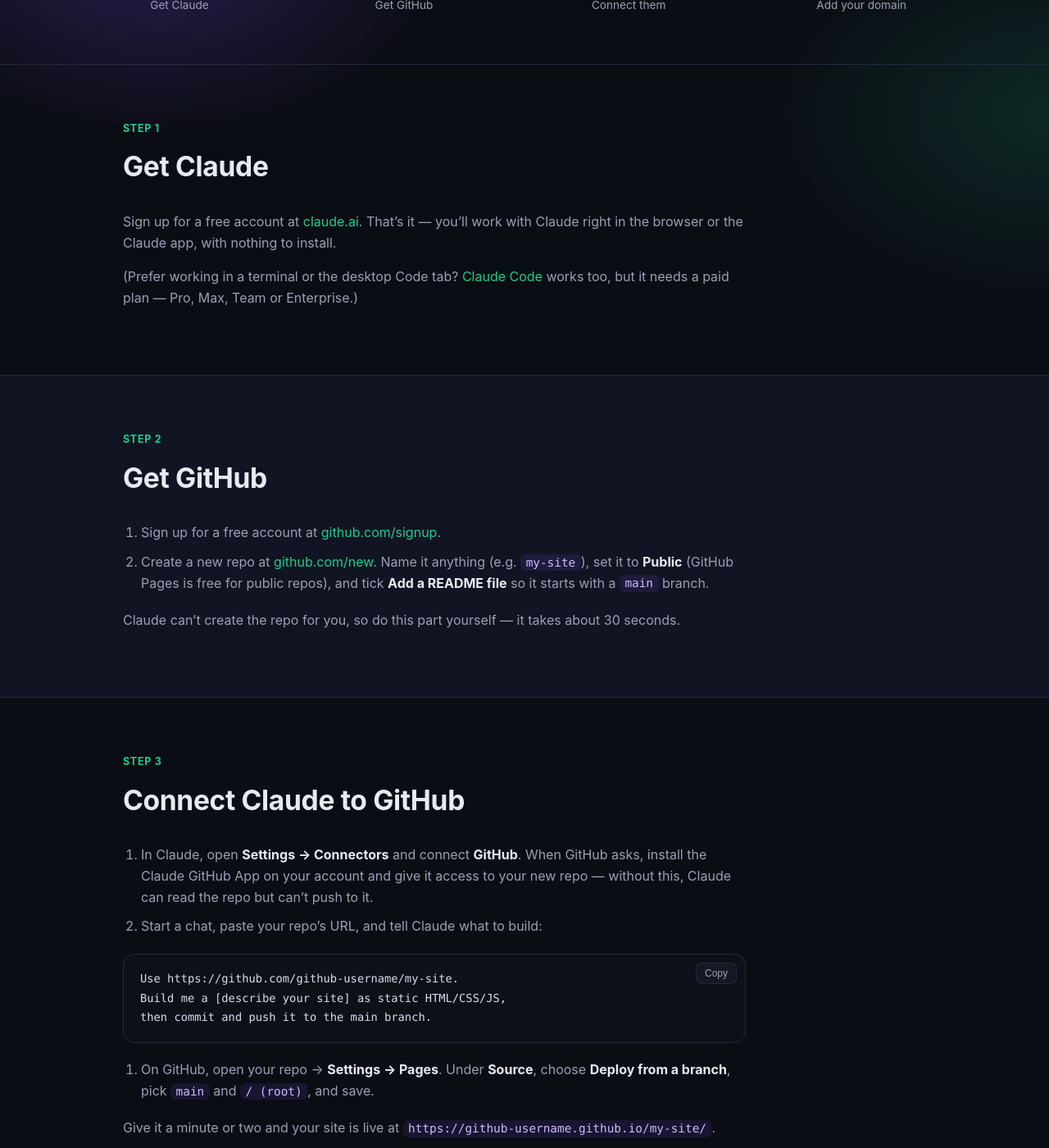
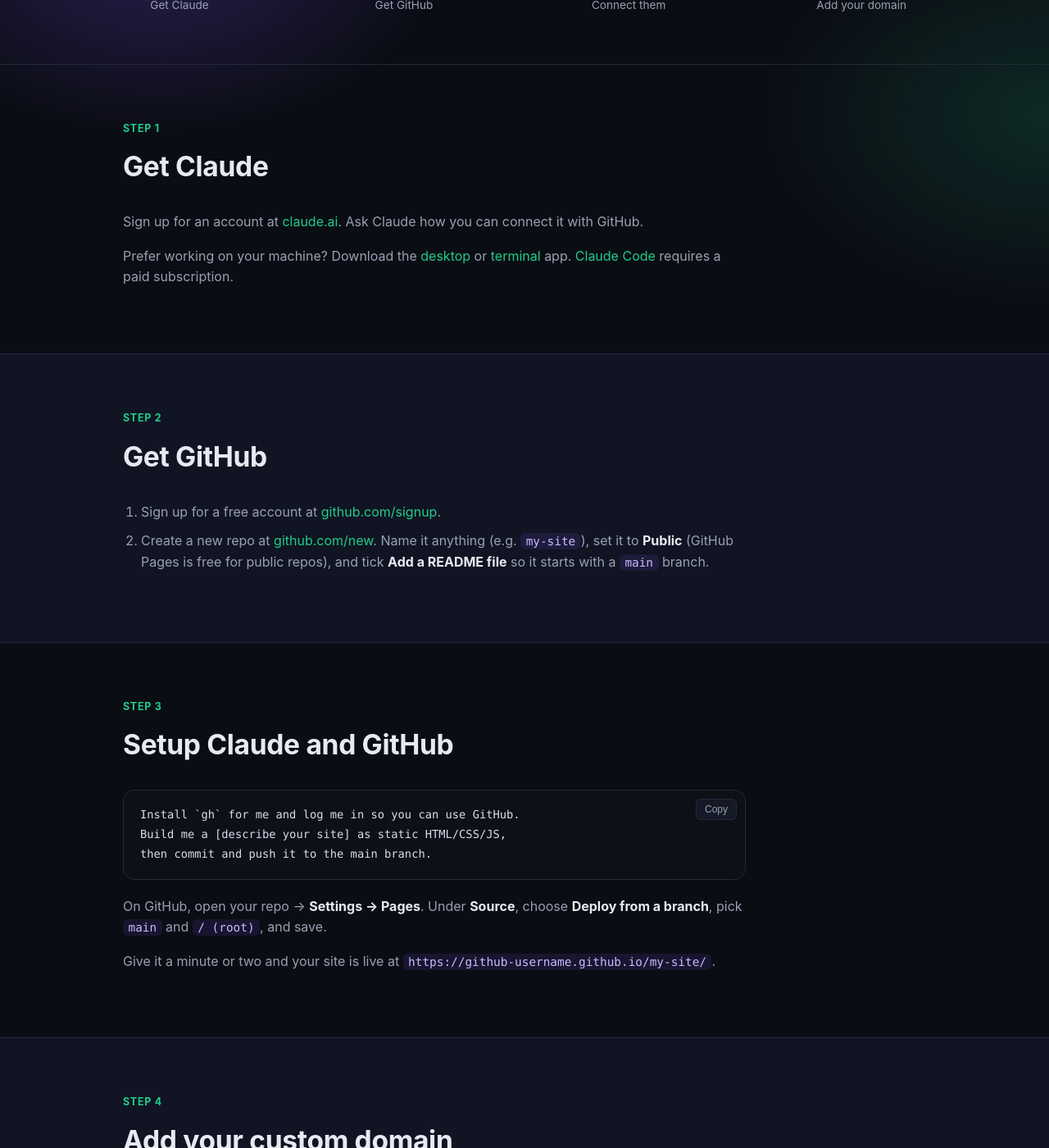
Before and after one commit to rolfrb/claude-github-pages-guide, a Jekyll site: the page built from index.md, in a window 1280 px wide and 1400 px high, scrolled down 626 px. Shown: the whole window at 82% size. Built offline with Jekyll 4.4.1, drawn with Linux system fonts in a browser that asks for light colours.

Commit message:
Update index.md based on input

````diff
--- a/index.md
+++ b/index.md
@@ -7,9 +7,9 @@
 ## Get Claude
 {: #claude .step}
 
-Sign up for a free account at [claude.ai](https://claude.ai). That's it — you'll work with Claude right in the browser or the Claude app, with nothing to install.
+Sign up for an account at [claude.ai](https://claude.ai). Ask Claude how you can connect it with GitHub.
 
-(Prefer working in a terminal or the desktop Code tab? [Claude Code](https://code.claude.com/docs/en/quickstart) works too, but it needs a paid plan — Pro, Max, Team or Enterprise.)
+Prefer working on your machine? Download the [desktop](https://code.claude.com/docs/en/desktop-quickstart) or [terminal]() app.  [Claude Code](https://code.claude.com/docs/en/quickstart) requires a paid subscription.
 
 ## Get GitHub
 {: #github .step .alt}
@@ -17,21 +17,18 @@
 1. Sign up for a free account at [github.com/signup](https://github.com/signup).
 2. Create a new repo at [github.com/new](https://github.com/new). Name it anything (e.g. `my-site`), set it to **Public** (GitHub Pages is free for public repos), and tick **Add a README file** so it starts with a `main` branch.
 
-Claude can't create the repo for you, so do this part yourself — it takes about 30 seconds.
 
-## Connect Claude to GitHub
+## Setup Claude and GitHub
 {: #gh-cli .step}
 
-1. In Claude, open **Settings → Connectors** and connect **GitHub**. When GitHub asks, install the Claude GitHub App on your account and give it access to your new repo — without this, Claude can read the repo but can't push to it.
-2. Start a chat, paste your repo's URL, and tell Claude what to build:
 
 ```
-Use https://github.com/github-username/my-site.
+Install `gh` for me and log me in so you can use GitHub.
 Build me a [describe your site] as static HTML/CSS/JS,
 then commit and push it to the main branch.
 ```
 
-3. On GitHub, open your repo → **Settings → Pages**. Under **Source**, choose **Deploy from a branch**, pick `main` and `/ (root)`, and save.
+On GitHub, open your repo → **Settings → Pages**. Under **Source**, choose **Deploy from a branch**, pick `main` and `/ (root)`, and save.
 
 Give it a minute or two and your site is live at `https://github-username.github.io/my-site/`.
 
````
